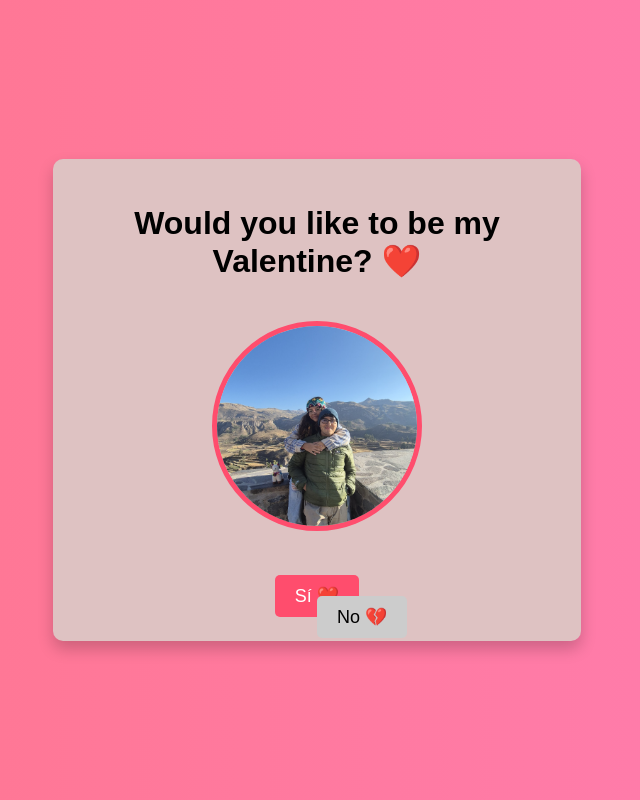
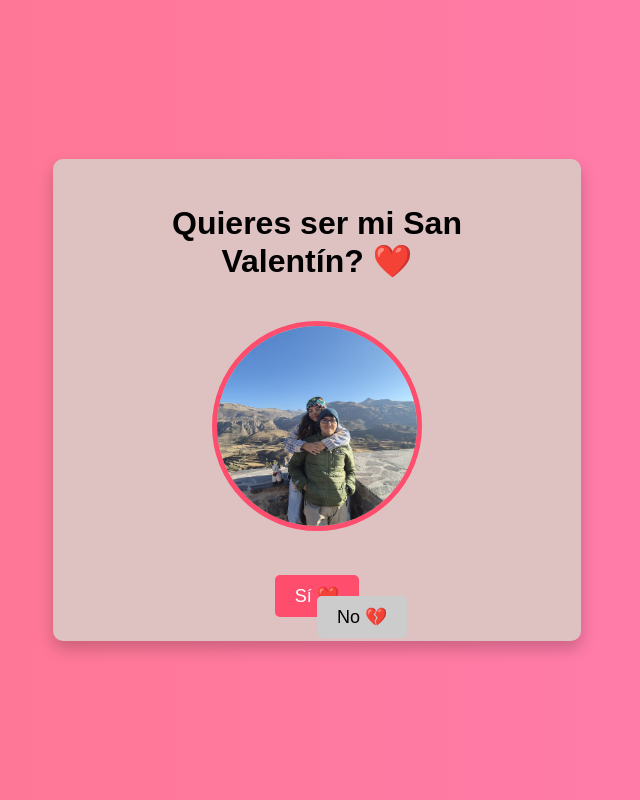
Before and after one commit to GustavoAdolfoRiverosJ/valentines-day-proposal, a React (Vite) app: page / in a window 1280 px wide. Shown: the whole page, without its empty margins (323-963 px from the left). Built offline with nearby package versions, Linux system fonts and the light colour scheme.

Commit message:
Translate Valentine's Day proposal message to Spanish

```diff
--- a/src/App.jsx
+++ b/src/App.jsx
@@ -14,7 +14,7 @@ function App() {
 
   return (
     <div className="container">
-      <h1>Would you like to be my Valentine? ❤️</h1>
+      <h1>Quieres ser mi San Valentín? ❤️</h1>
       <img src={image} alt="San Valentín" className="photo" />
       <div className="buttons">
         <button className="yes">Sí ❤️</button>
```
